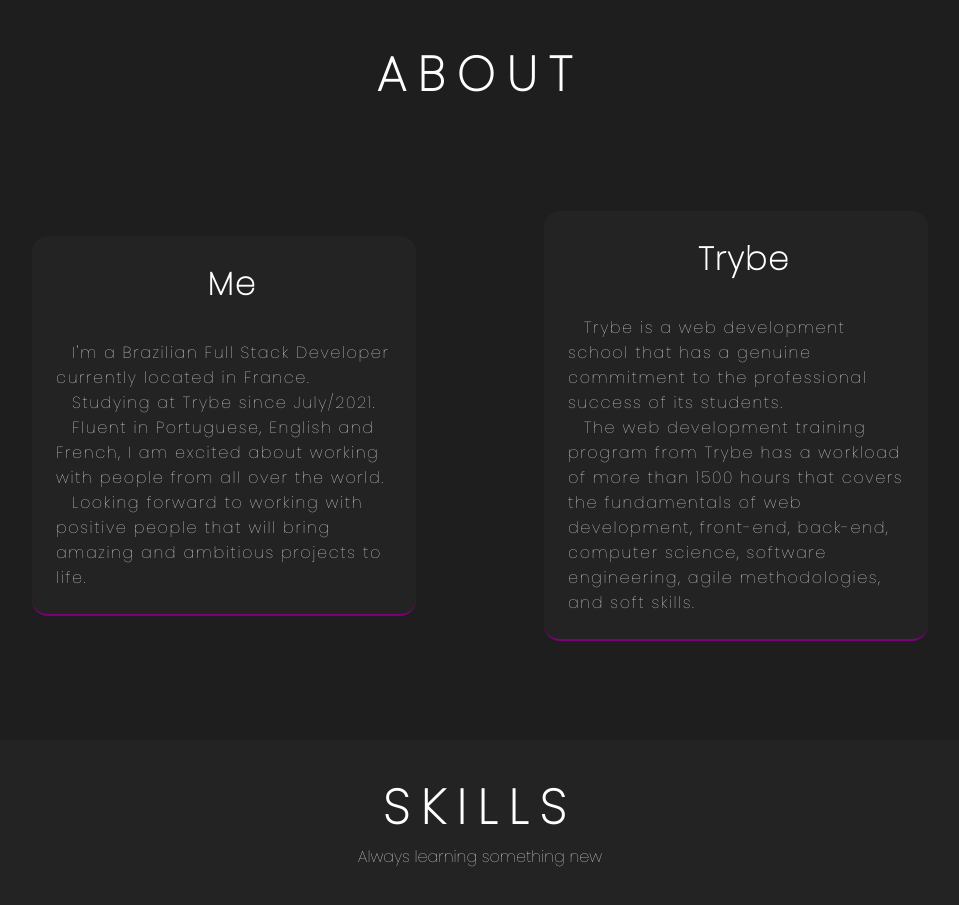
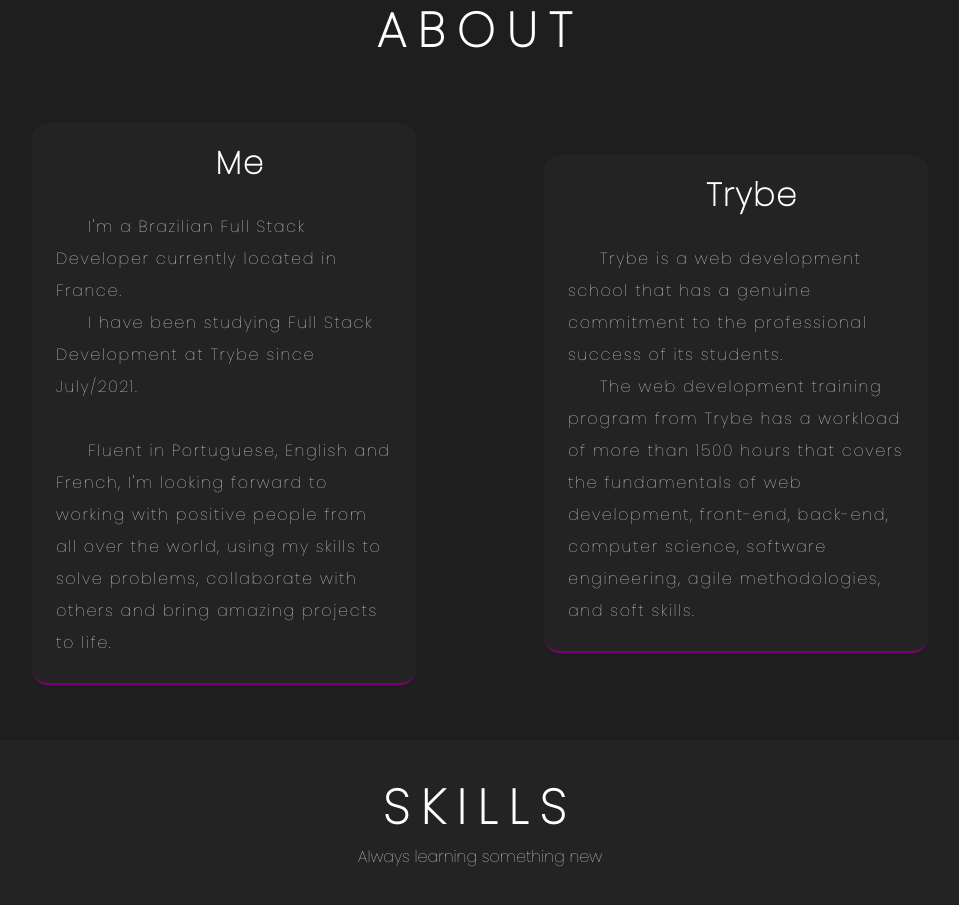
Before and after one commit to palucas94/portfolio, a React (Create React App) app: page / in a window 1280 px wide. Shown: the part 860-1765 px from the top of the page, without its empty margins (160-1119 px from the left). Built offline with nearby package versions, Linux system fonts and the light colour scheme.

Commit message:
[fix] about text and style

```diff
--- a/src/pages/About.jsx
+++ b/src/pages/About.jsx
@@ -9,15 +9,9 @@
           <h3 className="about-subtitle">Me</h3>
           <div className="text">
             <p>{'I\'m a Brazilian Full Stack Developer currently located in France.'}</p>
-            <p>Studying at Trybe since July/2021.</p>
-            <p>
-              Fluent in Portuguese, English and French,
-              I am excited about working with people from all over the world.
-            </p>
-            <p>
-              Looking forward to working with positive people that
-              will bring amazing and ambitious projects to life.
-            </p>
+            <p>I have been studying Full Stack Development at Trybe since July/2021.</p>
+            <br />
+            <p>{'Fluent in Portuguese, English and French, I\'m looking forward to working with positive people from all over the world, using my skills to solve problems, collaborate with others and bring amazing projects to life.'}</p>
           </div>
         </div>
         <div className="about-trybe" data-aos="flip-left">
--- a/src/styles/About.scss
+++ b/src/styles/About.scss
@@ -19,6 +19,7 @@
   display: flex;
   justify-content: space-between;
   align-items: center;
+  line-height: 2rem;
 }
 
 .about-subtitle {
@@ -30,7 +31,7 @@
 .about-me,
 .about-trybe {
   width: 30vw;
-  text-indent: 1rem;
+  text-indent: 2rem;
   letter-spacing: 0.1rem;
   background: rgb(35, 35, 35);
   padding: 1.5rem;
```
